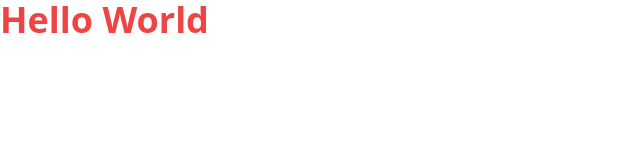
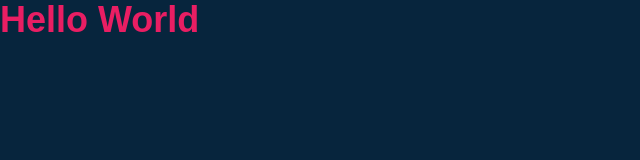
Before and after one commit to aishayusuff/weather-app, a website: page src/index.html in a window 1280 px wide. Shown: the whole page, without its empty margins (0-640 px from the left). Drawn offline with Linux system fonts and the light colour scheme.

Commit message:
added some custom themes to config

```diff
--- a/package.json
+++ b/package.json
@@ -5,7 +5,7 @@
   "main": "index.js",
   "scripts": {
     "test": "echo \"Error: no test specified\" && exit 1",
-    "build:css": "tailwind build ./src/input.css -o ./src/output.css --watch"
+    "build": "tailwind -i ./src/input.css -o ./src/output.css --watch"
   },
   "repository": {
     "type": "git",
--- a/src/index.html
+++ b/src/index.html
@@ -6,8 +6,9 @@
         <title>Weather App</title>
         <link rel="stylesheet" href="./output.css">
     </head>
-    <body>
-        <h1 class="text-4xl font-bold text-red-500">Hello World</h1>
-
+    <body class="font-sans bg-backdrop-blue">
+        <div class="container mx-auto">
+            <h1 class="text-4xl font-bold text-font-pink">Hello World</h1>
+        </div>
     </body>
 </html>
--- a/tailwind.config.js
+++ b/tailwind.config.js
@@ -2,7 +2,14 @@
 module.exports = {
   content: ["./src/**/*.{html,js}"],
   theme: {
-    extend: {},
+    extend: { fontFamily: {
+      'sans': ['Fira Sans', 'sans-serif'],
+      },
+      colors: {
+        'backdrop-blue': '#07253d',
+        'font-pink': '#e91e63',
+      },
+    },
   },
   plugins: [],
 };
```
Also changed, not shown: src/output.css.
